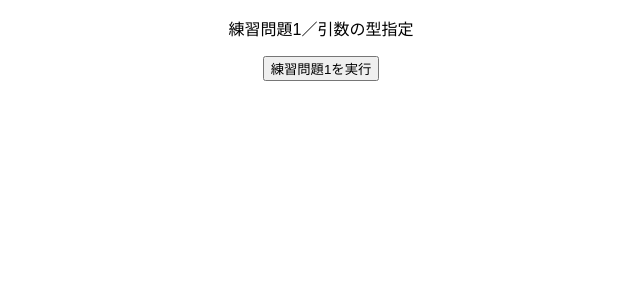
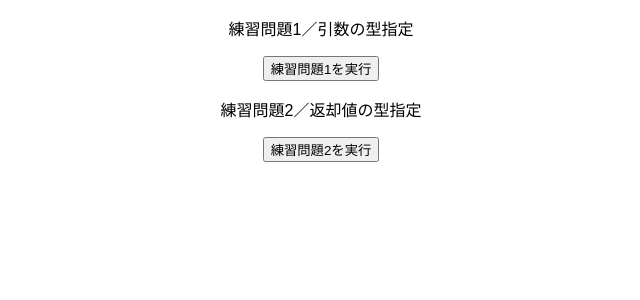
Before and after one commit to Hiratto/udemy-react-typescript101, a React (Create React App) app: page / in a window 1280 px wide. Shown: the top 300 px of the page, without its empty margins (319-959 px from the left). Built offline with nearby package versions, Linux system fonts and the light colour scheme.

Commit message:
練習問題2／返却値の型指定

```diff
--- a/src/App.tsx
+++ b/src/App.tsx
@@ -1,4 +1,5 @@
-import { Practice1 } from "./practices/practice1";
+import { Practice1 } from "./practices/Practice1";
+import { Practice2 } from "./practices/Practice2";
 
 import "./styles.css";
 
@@ -6,6 +7,7 @@
   return (
     <div className="App">
       <Practice1 />
+      <Practice2 />
     </div>
   );
 }
--- /dev/null
+++ b/src/practices/Practice2.jsx
@@ -0,0 +1,16 @@
+export const Practice2 = () => {
+  const getTotalFee = (num: number) => {
+    const total = num * 1.1;
+    return total;
+  };
+
+  const onClickPractice = () => {
+    console.log(getTotalFee(1000));
+  };
+  return (
+    <div>
+      <p>練習問題2／返却値の型指定</p>
+      <button onClick={onClickPractice}>練習問題2を実行</button>
+    </div>
+  );
+};
```
Also changed, not shown: src/practices/Practice1.jsx (renamed from src/practices/practice1.jsx).
